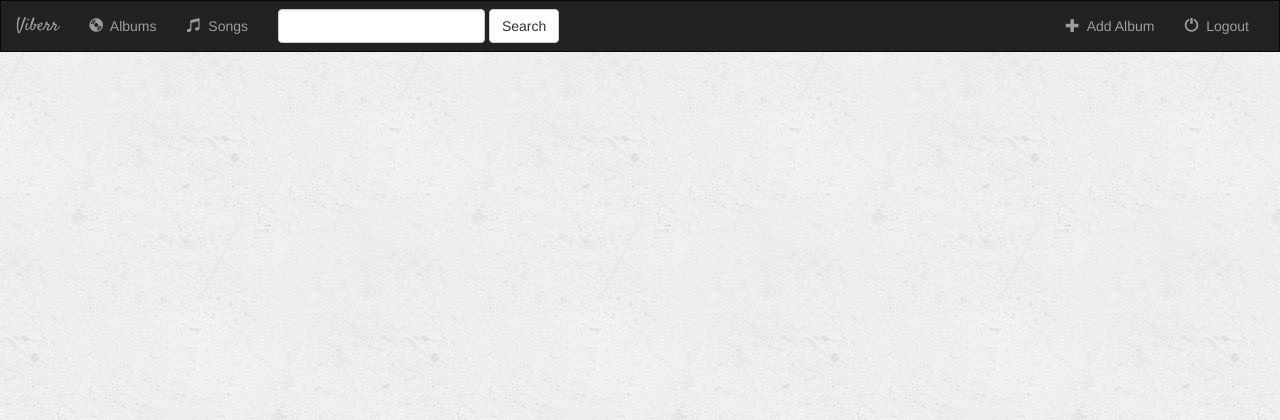
After one commit to sudhanshuptl/ExperimentingDjango, a Django app: template project_1/music/templates/music/base.html in a window 1280 px wide. The commit adds this page. Shown: the top 420 px of the page. Run offline with Django 3.2, Linux system fonts and the light colour scheme; the template is opened without the code that fills it, so the values that code supplies are empty; some libraries are stand-ins or nearby versions.

Commit message:
basic ui completed
Moving to advance concepts

```diff
--- /dev/null
+++ b/project_1/music/static/music/js/main.js
@@ -0,0 +1,61 @@
+
+var AlbumsListPage = {
+	init: function() {
+		this.$container = $('.albums-container');
+		this.render();
+		this.bindEvents();
+	},
+
+	render: function() {
+
+	},
+
+	bindEvents: function() {
+		$('.btn-favorite', this.$container).on('click', function(e) {
+			e.preventDefault();
+
+			var self = $(this);
+			var url = $(this).attr('href');
+			$.getJSON(url, function(result) {
+				if (result.success) {
+					$('.glyphicon-star', self).toggleClass('active');
+				}
+			});
+
+			return false;
+		});
+	}
+};
+
+var SongsListPage = {
+	init: function() {
+		this.$container = $('.songs-container');
+		this.render();
+		this.bindEvents();
+	},
+
+	render: function() {
+
+	},
+
+	bindEvents: function() {
+		$('.btn-favorite', this.$container).on('click', function(e) {
+			e.preventDefault();
+
+			var self = $(this);
+			var url = $(this).attr('href');
+			$.getJSON(url, function(result) {
+				if (result.success) {
+					$('.glyphicon-star', self).toggleClass('active');
+				}
+			});
+
+			return false;
+		});
+	}
+};
+
+$(document).ready(function() {
+	AlbumsListPage.init();
+	SongsListPage.init();
+});
--- /dev/null
+++ b/project_1/music/static/music/style.css
@@ -0,0 +1,28 @@
+body {
+    background: white url("images/background.png");
+}
+
+ul.errorlist {
+    padding-left: 0;
+}
+
+ul.errorlist > li {
+    list-style: none;
+}
+
+.navbar {
+    border-radius: 0;
+}
+
+.navbar-brand {
+    font-family: 'Satisfy', cursive;
+}
+
+.glyphicon-star {
+    color: #CCCCCC;
+    font-size: 16px;
+}
+
+.glyphicon-star.active {
+    color: #FDB230;
+}
--- /dev/null
+++ b/project_1/music/templates/music/base.html
@@ -0,0 +1,61 @@
+<!DOCTYPE html>
+<html lang="en">
+<head>
+    <meta charset="UTF-8">
+    <title>{% block title %}Viberr{% endblock %}</title>
+    {% load staticfiles %}
+    <link rel="shortcut icon" type="image/png" href="{%  static 'favicon.ico' %}"/>
+    <link rel="stylesheet" href="https://maxcdn.bootstrapcdn.com/bootstrap/3.3.6/css/bootstrap.min.css">
+    <link href='https://fonts.googleapis.com/css?family=Satisfy' rel='stylesheet' type='text/css'>
+    <link rel="stylesheet" type="text/css" href="{% static 'music/style.css' %}"/>
+    <script src="https://ajax.googleapis.com/ajax/libs/jquery/1.12.0/jquery.min.js"></script>
+    <script src="http://maxcdn.bootstrapcdn.com/bootstrap/3.3.6/js/bootstrap.min.js"></script>
+
+    <script src="{% static 'music/js/main.js' %}"></script>
+</head>
+<body>
+<nav class="navbar navbar-inverse">
+    <div class="container-fluid">
+
+        <!-- Header -->
+        <div class="navbar-header">
+            <button type="button" class="navbar-toggle" data-toggle="collapse" data-target="#topNavBar">
+                <span class="icon-bar"></span>
+                <span class="icon-bar"></span>
+                <span class="icon-bar"></span>
+            </button>
+            <a class="navbar-brand" href="{% url 'music:index' %}">Viberr</a>
+        </div>
+
+        <!-- Items -->
+        <div class="collapse navbar-collapse" id="topNavBar">
+            <ul class="nav navbar-nav">
+                <li class="{% block albums_active %}{% endblock %}"><a href="{% url 'music:index' %}"><span class="glyphicon glyphicon-cd" aria-hidden="true"></span>&nbsp; Albums</a></li>
+                <li class="{% block songs_active %}{% endblock %}"><a href="#"><span class="glyphicon glyphicon-music" aria-hidden="true"></span>&nbsp; Songs</a></li>
+            </ul>
+            <form class="navbar-form navbar-left" role="search" method="get" action="{% url 'music:index' %}">
+                <div class="form-group">
+                    <input type="text" class="form-control" name="q" value="{{ request.GET.q }}">
+                </div>
+                <button type="submit" class="btn btn-default">Search</button>
+            </form>
+            <ul class="nav navbar-nav navbar-right">
+                <li>
+                    <a href="# ">
+                        <span class="glyphicon glyphicon-plus" aria-hidden="true"></span>&nbsp; Add Album
+                    </a>
+                </li>
+                <li>
+                    <a href="#">
+                        <span class="glyphicon glyphicon-off" aria-hidden="true"></span>&nbsp; Logout
+                    </a>
+                </li>
+            </ul>
+        </div>
+
+    </div>
+</nav>
+{% block body %}
+{% endblock %}
+</body>
+</html>
```
Also changed, not shown: project_1/music/templates/music/details.html (+3 -9 lines), project_1/music/templates/music/index.html (+3 -9 lines), project_1/music/static/favicon.ico (added), project_1/music/static/music/images/background.png (added).
